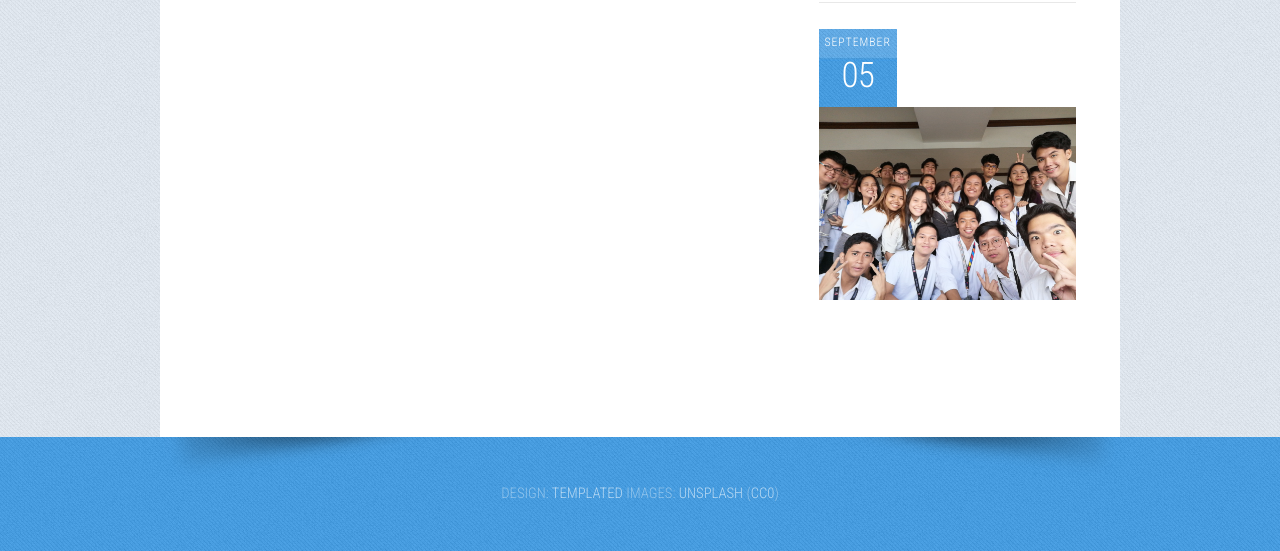
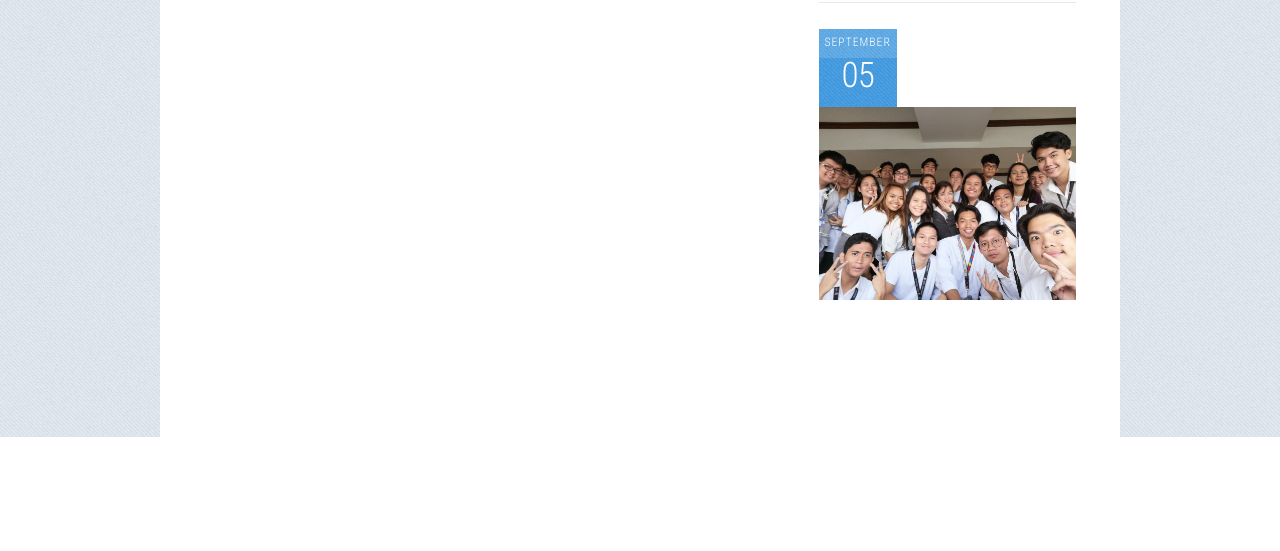
Before and after one commit to chmedina/lab1, a PHP site: page / in a window 1280 px wide. Shown: the part 1719-2270 px from the top of the page. After the commit the page ends 2156 px from the top, so only its background shows below. Run offline with PHP 8.4, Linux system fonts and the light colour scheme; some libraries are stand-ins or nearby versions.

Commit message:
no message

```diff
--- a/lab1/index.php
+++ b/lab1/index.php
@@ -105,12 +105,7 @@
 
 
 
-	<!-- Copyright -->
-		<div id="copyright">
-			<div class="container">
-				Design: <a href="http://templated.co">TEMPLATED</a> Images: <a href="http://unsplash.com">Unsplash</a> (<a href="http://unsplash.com/cc0">CC0</a>)
-			</div>
-		</div>
+
 
 
 	</body>
```
Also changed, not shown: lab1/index.html (+1 -6 lines).
